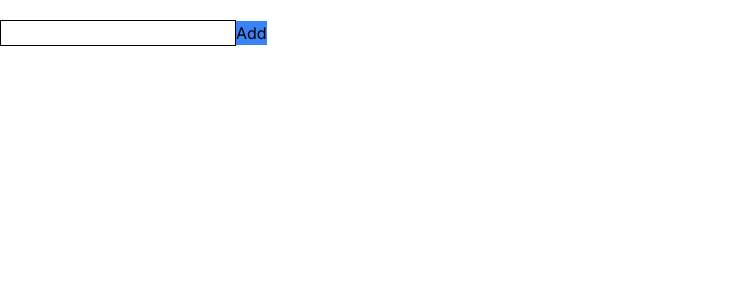
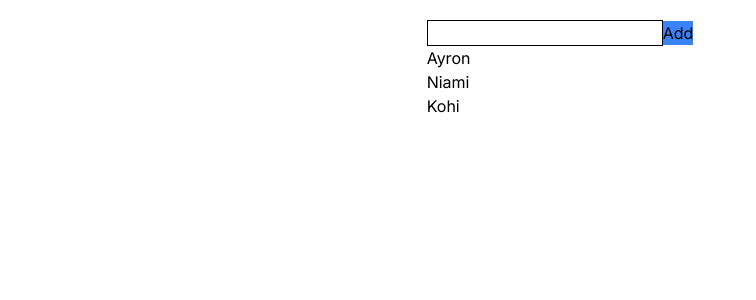
Before and after one commit to kohila99/todo-list, a Next.js app: page / in a window 1280 px wide. Shown: the top 300 px of the page, without its empty margins (0-756 px from the left). Built offline with nearby package versions, Linux system fonts and the light colour scheme.

Commit message:
create ul and li

```diff
--- a/app/page.tsx
+++ b/app/page.tsx
@@ -1,11 +1,31 @@
 "use client";
 
+import { useState } from "react";
+
 const App = () => {
-  alert("hi");
+  const [state, setState] = useState("");
+
+  const handleChange = (e: React.ChangeEvent<HTMLInputElement>) => {
+    setState(e.target.value);
+  };
+  const handleClick = () => {
+    alert(state);
+  };
   return (
-    <div className=" mt-5">
-      <input type="text" className="border border-black" />
-      <button className=" bg-blue-500">Add</button>
+    <div className=" mt-5 m-auto w-1/3">
+      <input
+        type="text"
+        className="border border-black"
+        onChange={handleChange}
+      />
+      <button className=" bg-blue-500" onClick={handleClick}>
+        Add
+      </button>
+      <ul>
+        <li>Ayron</li>
+        <li>Niami</li>
+        <li>Kohi</li>
+      </ul>
     </div>
   );
 };
```
